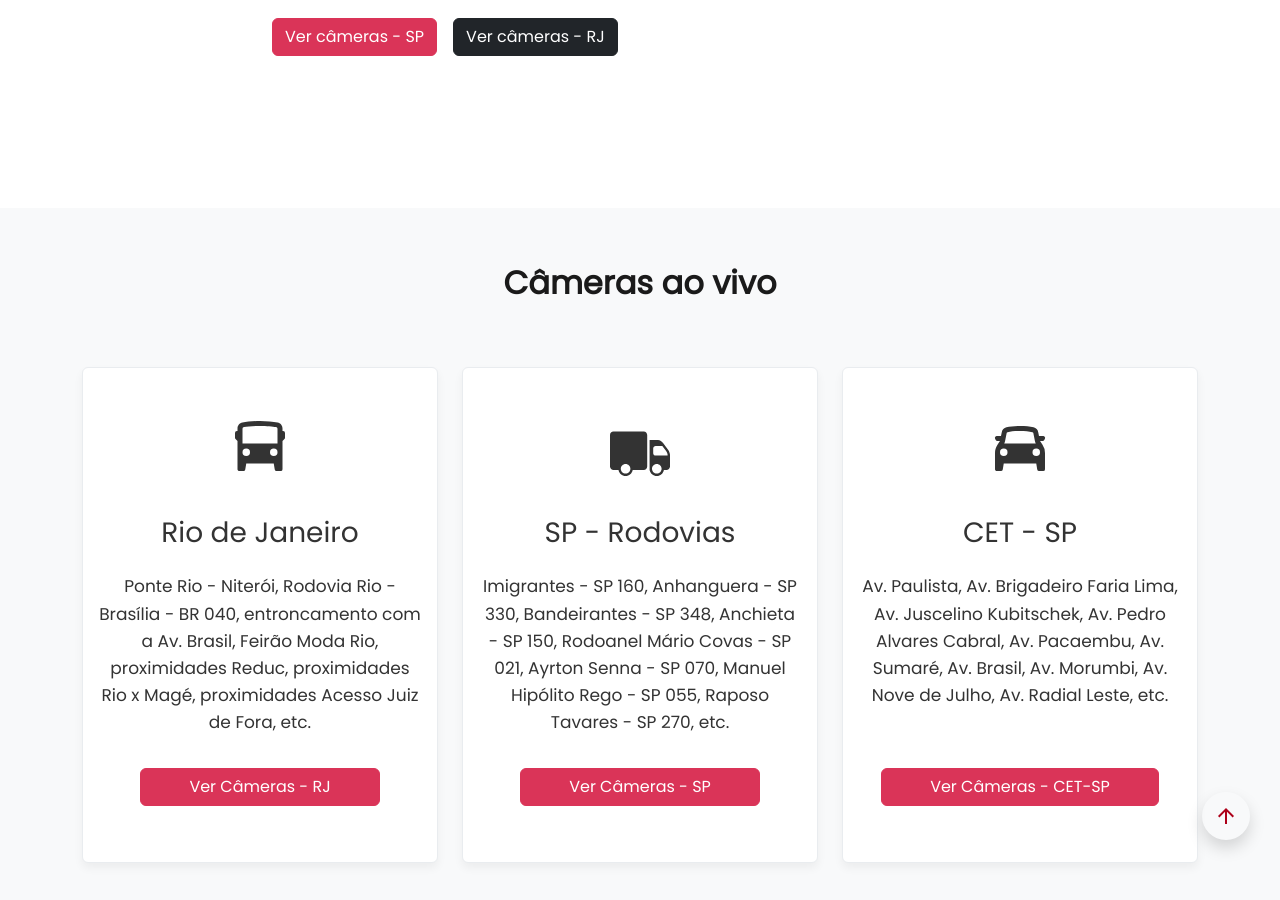
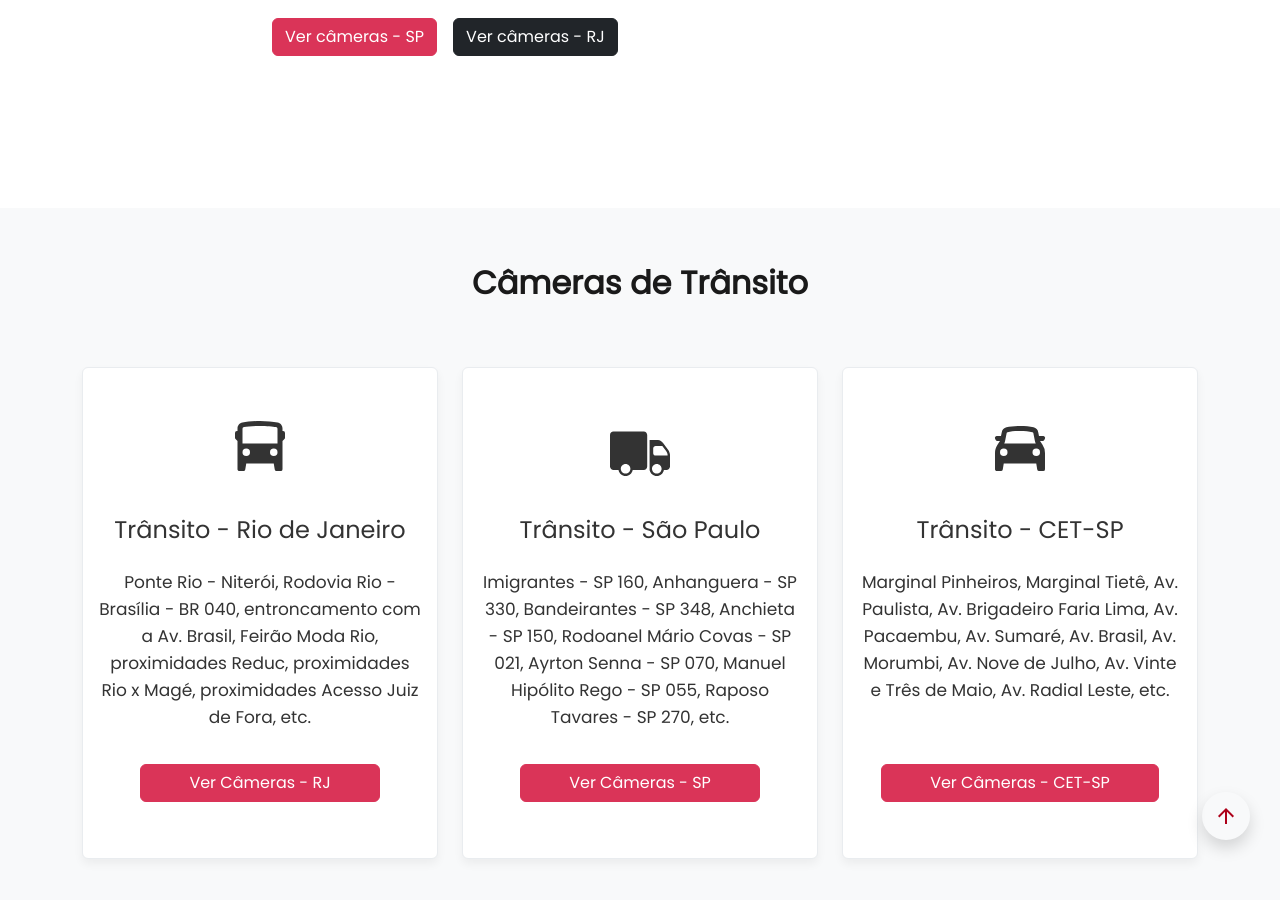
Before and after one commit to Sergio-Damm/transitoaovivo, a Jekyll site: the page built from index.html, in a window 1280 px wide and 900 px high, scrolled down 373 px. Built offline with Jekyll 4.4.1, drawn with Linux system fonts in a browser that asks for light colours; some of the changed text lies outside the part shown.

Commit message:
feat: ajustes nos textos index.html

```diff
--- a/_layouts/default.html
+++ b/_layouts/default.html
@@ -9,10 +9,10 @@
     <meta content='Bt3qjsTHUjDL-7Utz3oWDt1CSu24GS5mpfWLl6r6sX8' name='google-site-verification'/>
     <meta content='website' property='og:type'/>
     <meta content='https://live.staticflickr.com/65535/53887811414_9e8a540caa_o.jpg' property='og:image'/>
-    <meta content='Acompanhe o trânsito em tempo real com câmeras ao vivo em diversas cidades do Brasil, como São Paulo e Rio de Janeiro.' name='description'/>
+	<meta content='Acompanhe o trânsito ao vivo em São Paulo e Rio de Janeiro com câmeras em tempo real e atualizações de congestionamentos para planejar sua rota.' name='description'/>
     <meta content='https://www.transitoaovivo.com/' property='og:url'/>
     <meta content='Trânsito ao Vivo' property='og:title'/>
-    <meta content='Acompanhe o trânsito em tempo real com câmeras ao vivo em diversas cidades do Brasil, como São Paulo e Rio de Janeiro.' property='og:description'/>
+    <meta content='Acompanhe o trânsito ao vivo em São Paulo e Rio de Janeiro com câmeras em tempo real e atualizações de congestionamentos para planejar sua rota.' property='og:description'/>
 
 	<link rel="icon" type="image/png" href="{{ site.baseurl | append: '/assets/favicon-96x96.png' }}" sizes="96x96" />
   	<link rel="icon" type="image/svg+xml" href="{{ site.baseurl | append: '/assets/favicon.svg' }}" />
--- a/index.html
+++ b/index.html
@@ -25,7 +25,7 @@ permalink: /
 		<!-- start title row -->
   		<div class="row">
         	<div class="col mx-auto text-center">
-  				<h2 class='fs-2 fw-bold pt-2 mb-5'>Câmeras ao vivo</h2>
+  				<h2 class='fs-2 fw-bold pt-2 mb-5'>Câmeras de Trânsito</h2>
 			</div>
   		</div>
 		<!-- start cam row -->
@@ -42,7 +42,7 @@ permalink: /
             		<!-- content -->
             		<div class="card-body">
               			<a aria-label="Ver câmeras de trânsito" class="link-interno" href="{{ site.baseurl }}/transito-rio-de-janeiro/">
-							<h3 class="card-title fs-3 pt-4">Rio de Janeiro</h3>
+							<h2 class="card-title fs-4 pt-4"> Trânsito - Rio de Janeiro</h2>
                 			<p class="card-text mt-4">Ponte Rio - Niterói, Rodovia Rio - Brasília - BR 040, entroncamento com a Av. Brasil, Feirão Moda Rio, proximidades Reduc, proximidades Rio x Magé, proximidades Acesso Juiz de Fora, etc.</p>
               			</a>
             		</div>
@@ -66,7 +66,7 @@ permalink: /
             		<!-- content -->
             		<div class="card-body">
               			<a aria-label="Ver câmeras de trânsito" class="link-interno" href="{{ site.baseurl }}/transito-sao-paulo/">
-							<h3 class="card-title fs-3 pt-4">SP - Rodovias</h3>
+							<h2 class="card-title fs-4 pt-4">Trânsito - São Paulo</h2>
                 			<p class="card-text mt-4">Imigrantes - SP 160, Anhanguera - SP 330, Bandeirantes - SP 348, Anchieta - SP 150, Rodoanel Mário Covas - SP 021, Ayrton Senna - SP 070, Manuel Hipólito Rego - SP 055, Raposo Tavares - SP 270, etc.</p>
               			</a>
             		</div>
@@ -90,8 +90,8 @@ permalink: /
             		<!-- content -->
             		<div class="card-body">
               			<a aria-label="Ver câmeras de trânsito" class="link-interno" href="{{ site.baseurl }}/transito-cetsp-1/">
-							<h3 class="card-title fs-3 pt-4">CET - SP</h3>
-                			<p class="card-text mt-4">Av. Paulista, Av. Brigadeiro Faria Lima, Av. Juscelino Kubitschek, Av. Pedro Alvares Cabral, Av. Pacaembu, Av. Sumaré, Av. Brasil, Av. Morumbi, Av. Nove de Julho, Av. Radial Leste, etc.</p>
+							<h2 class="card-title fs-4 pt-4">Trânsito - CET-SP</h2>
+                			<p class="card-text mt-4">Marginal Pinheiros, Marginal Tietê, Av. Paulista, Av. Brigadeiro Faria Lima, Av. Pacaembu, Av. Sumaré, Av. Brasil, Av. Morumbi, Av. Nove de Julho, Av. Vinte e Três de Maio, Av. Radial Leste, etc.</p>
               			</a>
             		</div>
             		<!-- footer -->
@@ -179,7 +179,7 @@ permalink: /
       				<!-- content -->
 					<div class="card-body flex-grow-1">
 						<a aria-label="Ver mapa do Waze" class="link-interno" href="{{ site.baseurl }}/waze-rio-de-janeiro/">
-      			          	<h3 class="card-title fs-3 pt-3">Waze - RJ</h3>
+      			          	<h3 class="card-title fs-3 pt-3">Waze - Rio de Janeiro</h3>
       						<p class="card-text mt-4">Use o Waze Live Map em qualquer celular ou computador. Veja o trânsito ao vivo sem instalar o app Waze. Prático e perfeito para planejar rapidamente suas viagens.</p>
 						</a>
 					</div>
@@ -200,7 +200,7 @@ permalink: /
    					<!-- content -->
 					<div class="card-body flex-grow-1">
 						<a aria-label="Ver mapa Waze" class="link-interno" href="{{ site.baseurl }}/waze-sao-paulo/">
-                           	<h3 class="card-title fs-3 pt-3">Waze - SP</h3>
+                           	<h3 class="card-title fs-3 pt-3">Waze - São Paulo</h3>
 							<p class="card-text mt-4">Ganhe tempo nos seus deslocamentos com o Waze Live Map. Planeje viagens com um mapa preciso e descubra rotas para não ficar parado no trânsito.</p>
 						</a>
 					</div>
@@ -221,7 +221,7 @@ permalink: /
    					<!-- content -->
 					<div class="card-body flex-grow-1">
    						<a aria-label="Ver mapa Waze" class="link-interno" href="{{ site.baseurl }}/waze-belo-horizonte/">
-   				          	<h3 class="card-title fs-3 pt-3">Waze - BH</h3>
+   				          	<h3 class="card-title fs-3 pt-3">Waze - Belo Horizonte</h3>
    							<p class="card-text mt-4">Evite atrasos com o Waze Live Map. Confira o trânsito ao vivo, atualizado pelos usuários da comunidade Waze, mesmo sem câmeras de trânsito no local.</p>
 						</a>
 					</div>
```
Also changed, not shown: other parts of _layouts/default.html (+1 -1 lines), assets/site.webmanifest (added).
